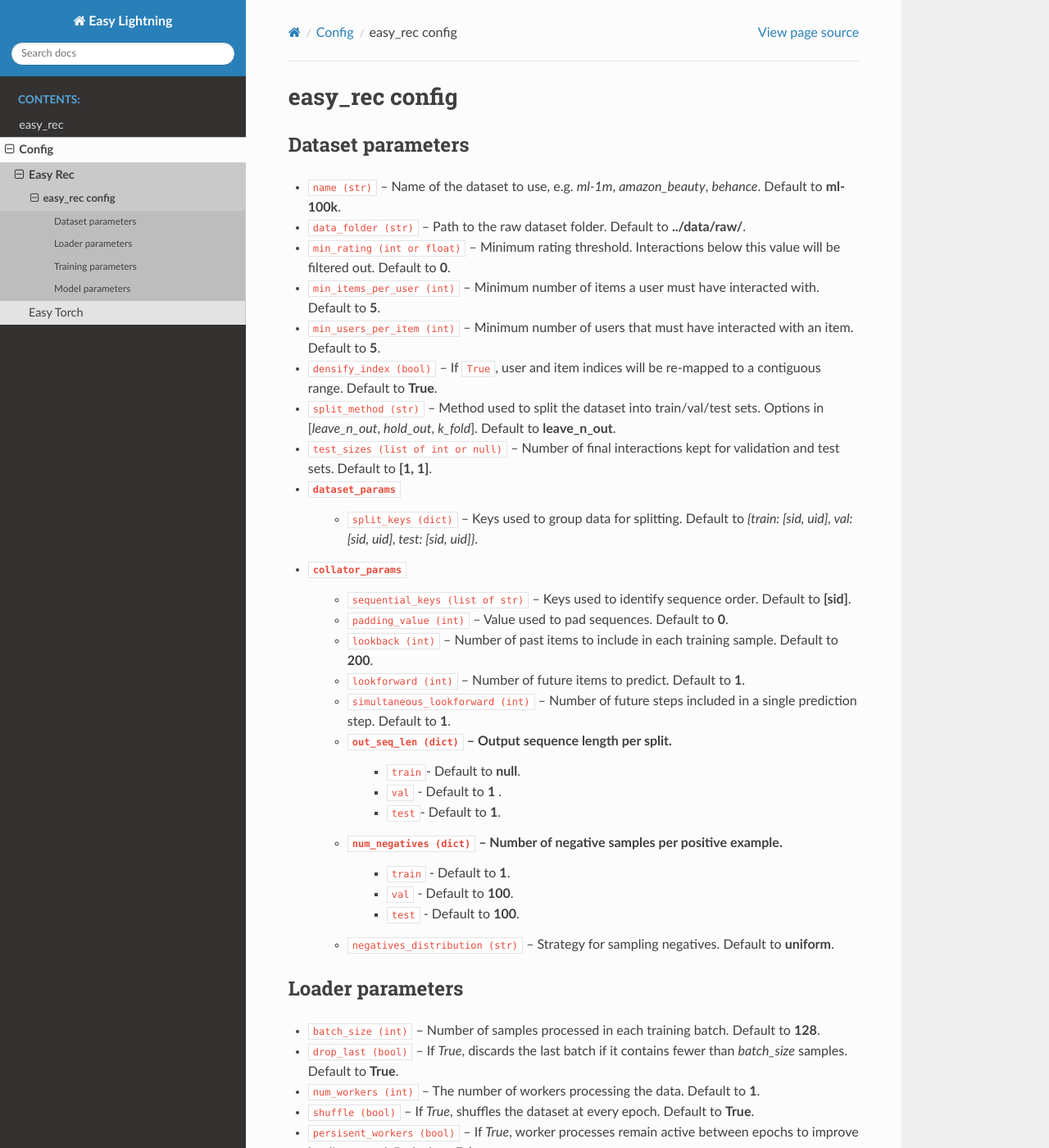
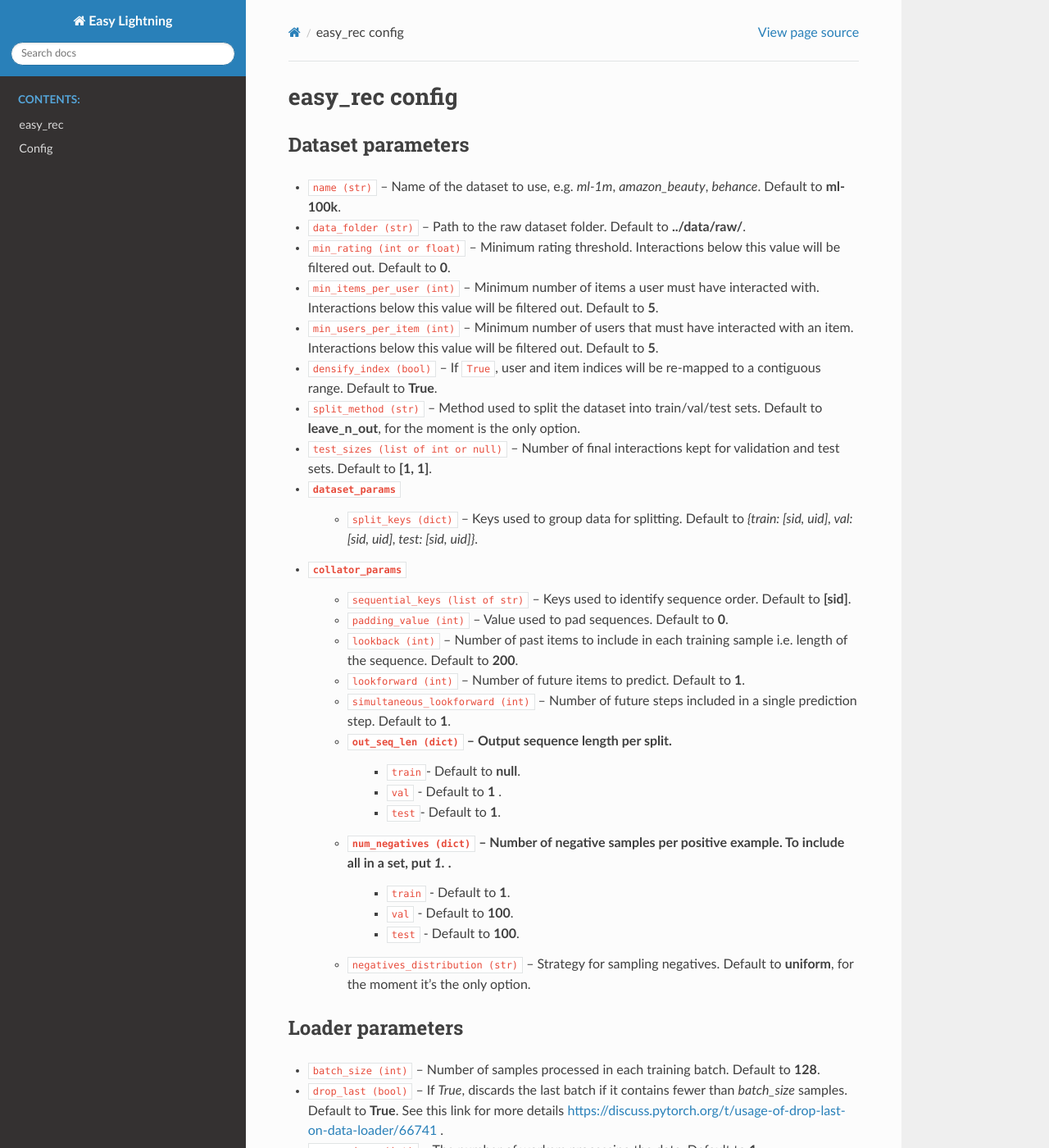
Before and after one commit to federicosiciliano/easy_lightning, a Sphinx documentation site: the page built from docs/source/easy_rec_config.rst, in a window 1280 px wide and 1400 px high. Shown: the whole window at 82% size. Built offline with Sphinx 7.4.7 and the Read the Docs theme 3.1.0, drawn with Linux system fonts in a browser that asks for light colours.

Commit message:
some additional details for cfg

```diff
--- a/docs/source/easy_rec_config.rst
+++ b/docs/source/easy_rec_config.rst
@@ -6,36 +6,36 @@
 - ``name (str)`` – Name of the dataset to use, e.g. `ml-1m`, `amazon_beauty`, `behance`. Default to **ml-100k**.
 - ``data_folder (str)`` – Path to the raw dataset folder. Default to **../data/raw/**.
 - ``min_rating (int or float)`` – Minimum rating threshold. Interactions below this value will be filtered out. Default to **0**.
-- ``min_items_per_user (int)`` – Minimum number of items a user must have interacted with. Default to **5**.
-- ``min_users_per_item (int)`` – Minimum number of users that must have interacted with an item. Default to **5**.
+- ``min_items_per_user (int)`` – Minimum number of items a user must have interacted with. Interactions below this value will be filtered out. Default to **5**.
+- ``min_users_per_item (int)`` – Minimum number of users that must have interacted with an item. Interactions below this value will be filtered out. Default to **5**.
 - ``densify_index (bool)`` – If ``True``, user and item indices will be re-mapped to a contiguous range. Default to **True**.
-- ``split_method (str)`` – Method used to split the dataset into train/val/test sets. Options in [`leave_n_out`, `hold_out`, `k_fold`]. Default to **leave_n_out**.
+- ``split_method (str)`` – Method used to split the dataset into train/val/test sets. Default to **leave_n_out**, for the moment is the only option.
 - ``test_sizes (list of int or null)`` – Number of final interactions kept for validation and test sets. Default to **[1, 1]**.
 - ``dataset_params``
     - ``split_keys (dict)`` – Keys used to group data for splitting. Default to `{train: [sid, uid], val: [sid, uid], test: [sid, uid]}`.
 - ``collator_params``
     - ``sequential_keys (list of str)`` – Keys used to identify sequence order. Default to **[sid]**.
     - ``padding_value (int)`` – Value used to pad sequences. Default to **0**.
-    - ``lookback (int)`` – Number of past items to include in each training sample. Default to **200**.
+    - ``lookback (int)`` – Number of past items to include in each training sample i.e. length of the sequence. Default to **200**.
     - ``lookforward (int)`` – Number of future items to predict. Default to **1**.
     - ``simultaneous_lookforward (int)`` – Number of future steps included in a single prediction step. Default to **1**.
     - ``out_seq_len (dict)`` – Output sequence length per split.
         - ``train``- Default to **null**.
         - ``val`` - Default to **1** .
         - ``test``- Default to **1**.
-    - ``num_negatives (dict)`` – Number of negative samples per positive example.
+    - ``num_negatives (dict)`` – Number of negative samples per positive example. To include all in a set, put `1.` .
         - ``train`` - Default to  **1**.
         - ``val`` - Default to **100**.
         - ``test`` - Default to **100**.
 
-    - ``negatives_distribution (str)`` – Strategy for sampling negatives. Default to **uniform**.
+    - ``negatives_distribution (str)`` – Strategy for sampling negatives. Default to **uniform**, for the moment it's the only option.
 
 
 
 Loader parameters
 -----------------------------------------
 - ``batch_size (int)`` – Number of samples processed in each training batch. Default to **128**.
-- ``drop_last (bool)`` – If `True`, discards the last batch if it contains fewer than `batch_size` samples. Default to **True**.
+- ``drop_last (bool)`` – If `True`, discards the last batch if it contains fewer than `batch_size` samples. Default to **True**. See this link for more details https://discuss.pytorch.org/t/usage-of-drop-last-on-data-loader/66741 .
 - ``num_workers (int)`` – The number of workers processing the data. Default to **1**.
 - ``shuffle (bool)`` – If `True`, shuffles the dataset at every epoch. Default to **True**.
 - ``persisent_workers (bool)`` –  If `True`, worker processes remain active between epochs to improve loading speed. Default to **False**.
--- a/docs/source/easy_torch_config.rst
+++ b/docs/source/easy_torch_config.rst
@@ -23,7 +23,7 @@
 
 Trainer Parameters
 -----------------------------------------
-- ``accelerator (str)`` – Type of accelerator to use. Options in [`cpu`, `gpu`, `auto`]. Default to **auto**.
+- ``accelerator (str)`` – Type of accelerator to use. Options in [`cpu`, `gpu`, `mps`]. Default to **cpu**.
 - ``enable_checkpointing (bool)`` – Whether to save checkpoints during training. Default to **True**.
 - ``max_epochs (int)`` – Maximum number of training epochs. Default to **1**.
 - ``callbacks (list of dict)`` – List of training callbacks.
```
Also changed, not shown: docs/source/config.rst (+37 -1 lines).
